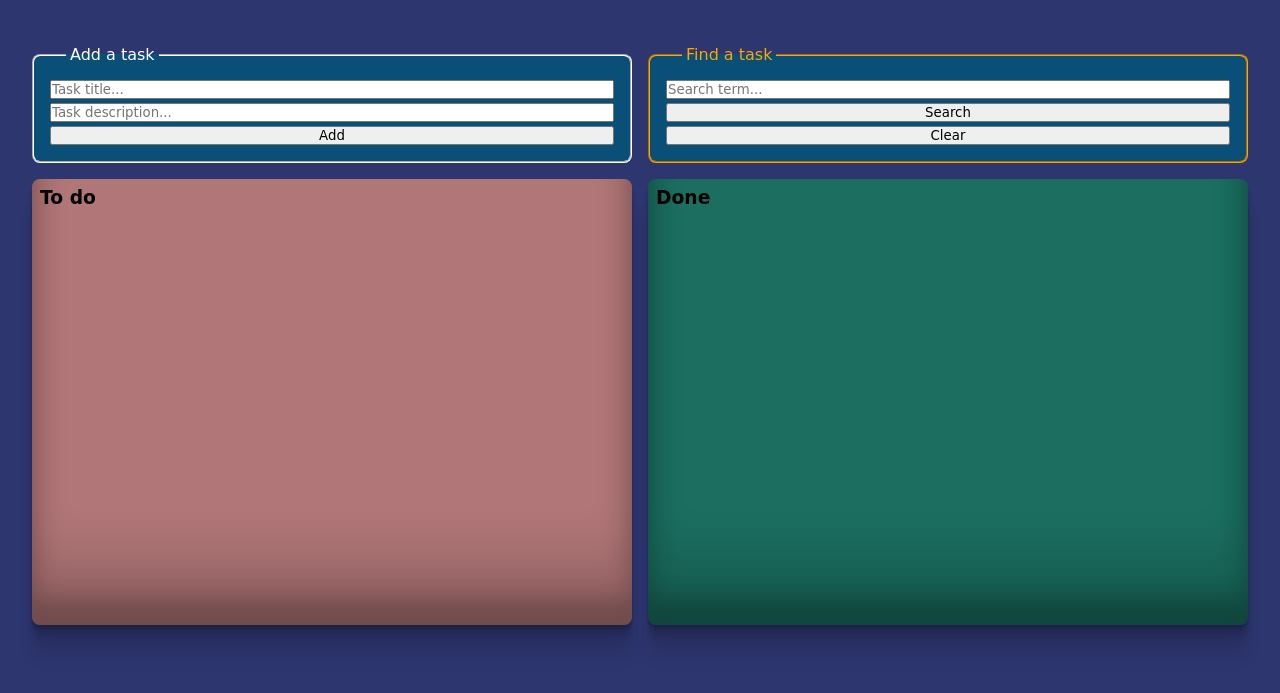
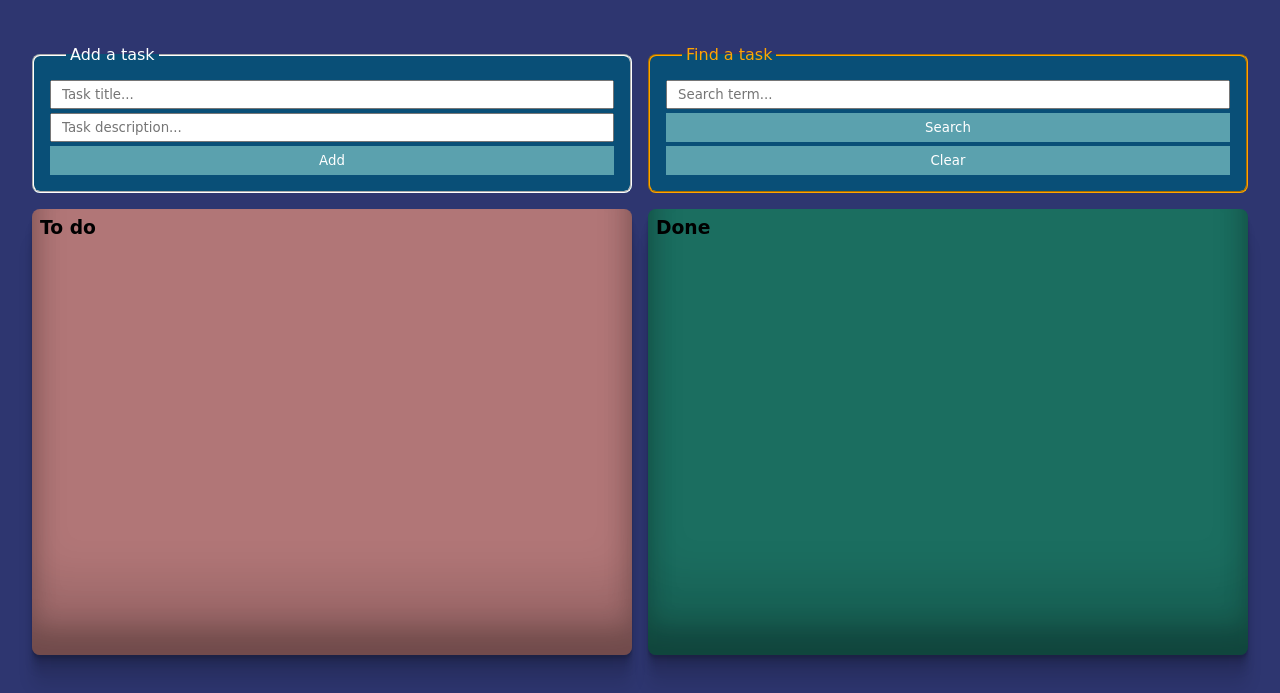
Before and after one commit to Stefanczc/Advanced-to-do-list, a plain HTML site: page index.html in a window 1280 px wide. Shown: the part 107-800 px from the top of the page. Drawn offline with Linux system fonts and the light colour scheme.

Commit message:
more changes

```diff
--- a/index.html
+++ b/index.html
@@ -18,8 +18,10 @@
                 <form action="">
                     <fieldset class="grid-container__fieldset yellow__color">
                         <legend class="grid-container__addTask">Add a task</legend>
-                        <input id="inputTitle" type="text" placeholder="Task title...">
-                        <input id="inputDesc" type="text" placeholder="Task description...">
+                        <input id="inputTitle" class="grid-container__input-txt" type="text"
+                            placeholder="Task title...">
+                        <input id="inputDesc" class="grid-container__input-txt" type="text"
+                            placeholder="Task description...">
                         <input id="addBtn" class="grid-container__input-btn" type="button" value="Add">
                     </fieldset>
                 </form>
@@ -28,7 +30,8 @@
                 <form action="">
                     <fieldset class="grid-container__fieldset lightblue__color">
                         <legend class="grid-container__findTask">Find a task</legend>
-                        <input id="searchInput" type="text" placeholder="Search term...">
+                        <input id="searchInput" class="grid-container__input-txt" type="text"
+                            placeholder="Search term...">
                         <input id="searchBtn" class="grid-container__input-btn" type="button" value="Search">
                         <input id="clearBtn" class="grid-container__input-btn" type="button" value="Clear">
                 </form>
--- a/index.js
+++ b/index.js
@@ -182,6 +182,9 @@ function getItemFromLocalStorage() {
 searchBtn.addEventListener('click', searchItems);
 
 addBtn.addEventListener('click', () => {
+    if (inputTitle.value === '' || inputDesc.value === '') {
+        return;
+    }
     addListItem(inputTitle.value, inputDesc.value);
     saveItemToLocalStorage();
 });
--- a/index.scss
+++ b/index.scss
@@ -48,6 +48,7 @@ body {
 .grid-container {
     display: grid;
     grid-template-columns: 1fr 1fr;
+    min-height: 150px;
     gap: 1em;
     &__findTask {
         text-align: left;
@@ -69,7 +70,19 @@ body {
         padding: 1em;
     }
     &__input-btn {
+        padding: 7px 0;
         cursor: pointer;
+        background-color: transparent;
+        border: none;
+        background-color: rgb(91, 161, 174);
+        color: #fff;
+        transition-duration: 0.25s;
+        &:hover {
+            background-color: gold;
+        }
+    }
+    &__input-txt {
+        padding: 5px 10px;
     }
 }
 .to-do-list__container {
```
Also changed, not shown: index.css, 1 other file.
